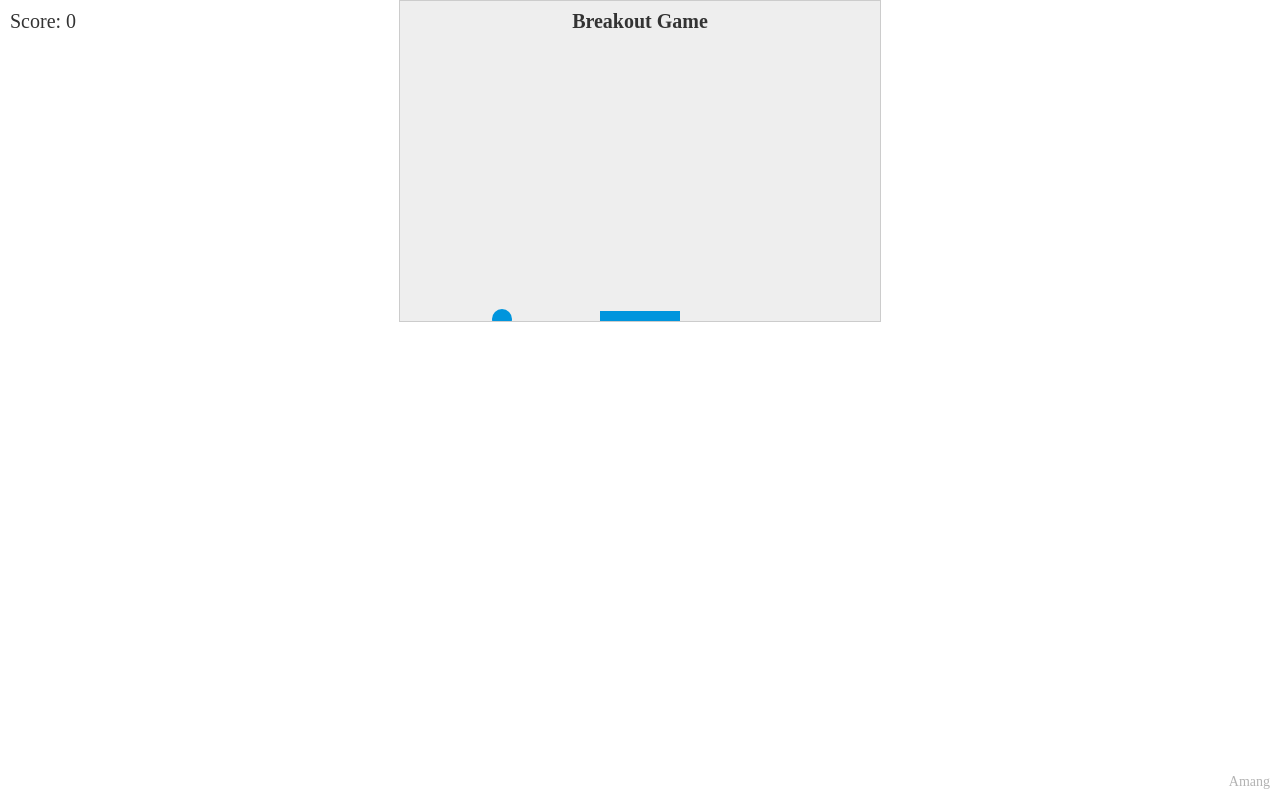
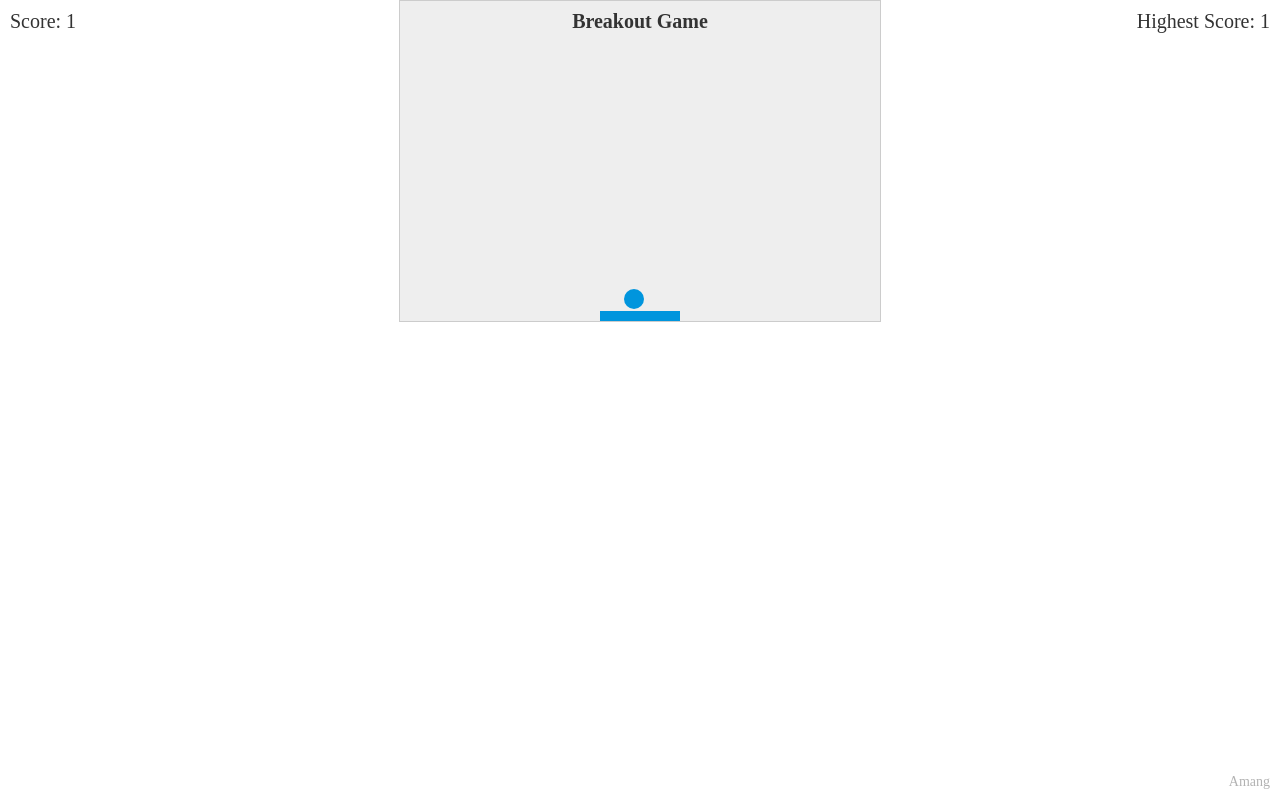
Before and after one commit to CbyurConnect/CbyurConnect.github.io, a plain HTML site: page ef.html in a window 1280 px wide. Drawn offline with Linux system fonts and the light colour scheme.

Commit message:
Update ef.html

```diff
--- a/ef.html
+++ b/ef.html
@@ -30,6 +30,13 @@
             color: #333;
             font-size: 20px;
         }
+        .highest-score {
+            position: absolute;
+            top: 10px;
+            right: 10px;
+            color: #333;
+            font-size: 20px;
+        }
         .game-name {
             position: absolute;
             top: 10px;
@@ -45,6 +52,7 @@
     <canvas id="breakoutCanvas" width="480" height="320"></canvas>
     <div class="watermark">Amang</div>
     <div class="score">Score: 0</div>
+    <div class="highest-score">Highest Score: 0</div>
     <div class="game-name">Breakout Game</div>
 
     <script>
@@ -64,6 +72,7 @@
         let ballSpeedY = -2;
 
         let score = 0;
+        let highestScore = localStorage.getItem('highestScore') || 0;
 
         function draw() {
             // Drawing code here
@@ -131,15 +140,39 @@
 
         function checkGameOver() {
             // Implement game over conditions (e.g., when the ball goes below the paddle)
+            if (ballY + ballRadius > canvas.height) {
+                resetGame();
+            }
         }
 
         function increaseScore() {
             score++;
+            if (score > highestScore) {
+                highestScore = score;
+                localStorage.setItem('highestScore', highestScore);
+                updateHighestScore();
+            }
             updateScore();
         }
 
         function updateScore() {
             document.querySelector('.score').textContent = 'Score: ' + score;
+        }
+
+        function updateHighestScore() {
+            document.querySelector('.highest-score').textContent = 'Highest Score: ' + highestScore;
+        }
+
+        function resetGame() {
+            if (score > highestScore) {
+                highestScore = score;
+                localStorage.setItem('highestScore', highestScore);
+                updateHighestScore();
+            }
+            score = 0;
+            updateScore();
+            ballX = canvas.width / 2;
+            ballY = canvas.height - paddleHeight - ballRadius;
         }
 
         // Keyboard input handling
```
